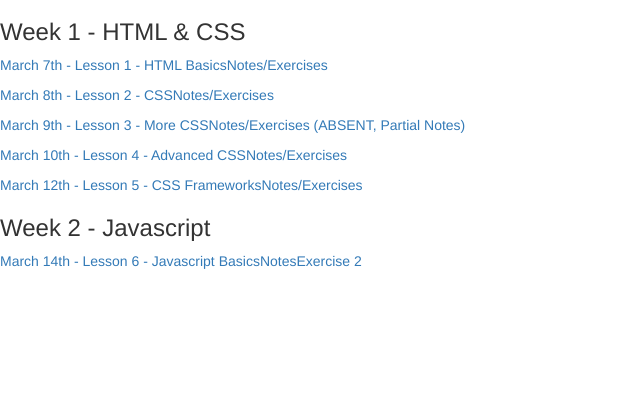
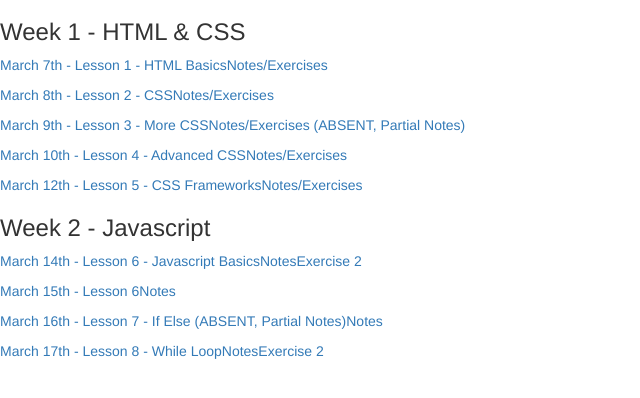
Before and after one commit to kendaniells/kendaniells.github.io, a plain HTML site: page index.html in a window 1280 px wide. Shown: the part 82-480 px from the top of the page, without its empty margins (0-640 px from the left). Drawn offline with nearby package versions, Linux system fonts and the light colour scheme.

Commit message:
updates 3.17

```diff
--- a/index.html
+++ b/index.html
@@ -22,6 +22,9 @@
       <p><a target="_blank" href="https://github.com/MakerPrepLA/makerprepla/blob/master/lessons/">March 12th - Lesson 5 - CSS Frameworks</a><a href="pages/mar12.html">Notes/Exercises</a>
       <h3>Week 2 - Javascript</h3>
       <p><a target="_blank" href="https://github.com/MakerPrepLA/makerprepla/blob/master/lessons/lesson06(javascript_basics)/lesson6.md">March 14th - Lesson 6 - Javascript Basics</a><a href="pages/mar14.html">Notes</a><a href="pages/mar14a.html">Exercise 2</a>
+      <p><a target="_blank" href="https://github.com/MakerPrepLA/makerprepla/blob/master/lessons/lesson06(javascript_basics)/lesson6.md">March 15th - Lesson 6<a href="pages/mar15.html">Notes</a>
+      <p><a target="_blank" href="https://github.com/MakerPrepLA/makerprepla/blob/master/lessons/lesson07(javascript_basics)/lesson7.md">March 16th - Lesson 7 - If Else (ABSENT, Partial Notes)</a><a href="pages/mar16.html">Notes</a>
+      <p><a target="_blank" href="https://github.com/MakerPrepLA/makerprepla/blob/master/lessons/lesson08(javascript_basics)/lesson8.md">March 17th - Lesson 8 - While Loop</a><a href="pages/mar17.html">Notes</a><a href="pages/mar14a.html">Exercise 2</a>
 
 
 
```
